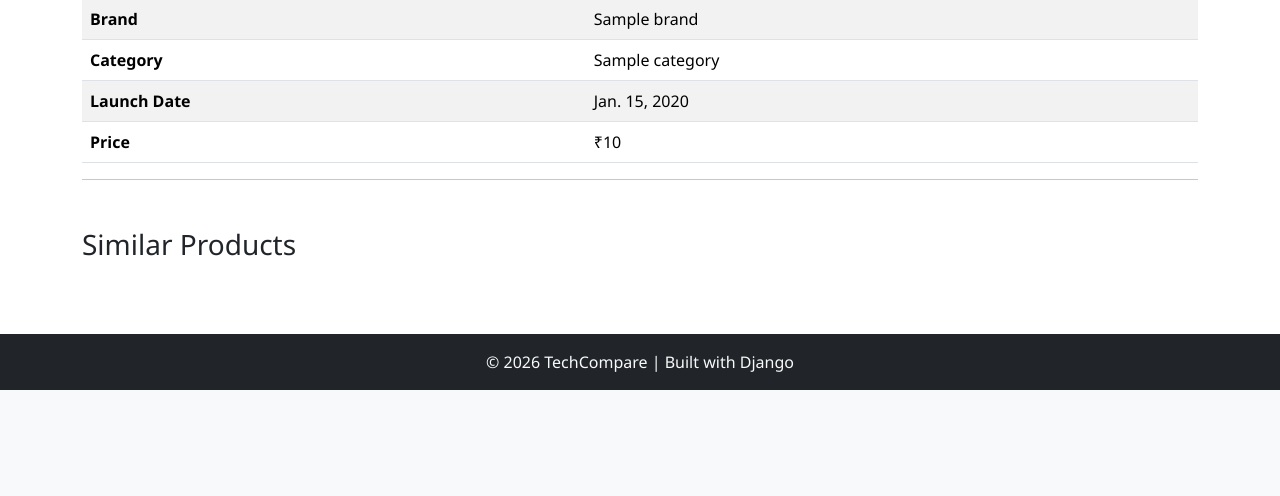
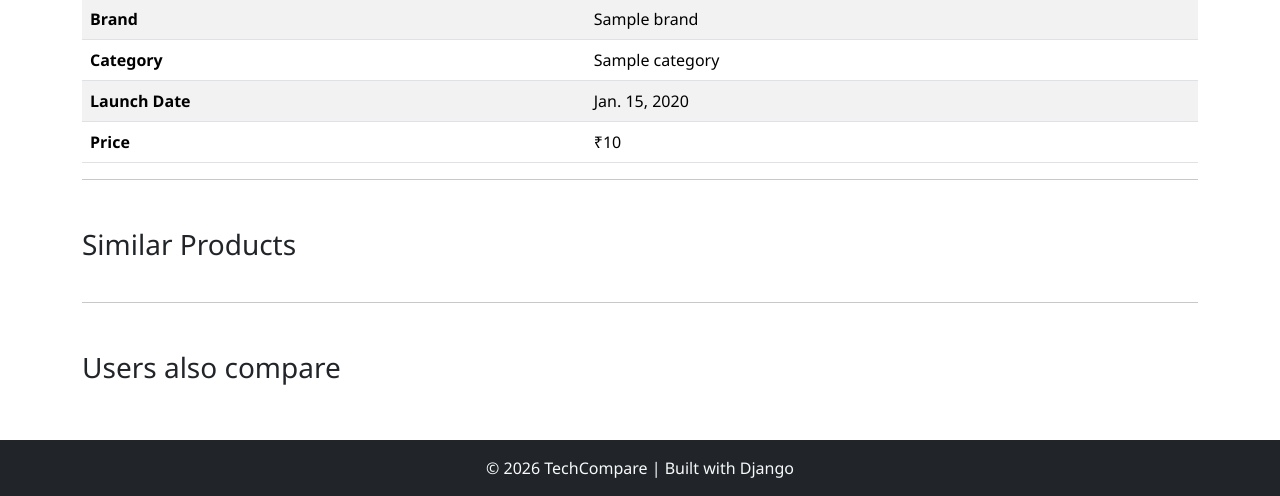
Before and after one commit to PatidarKuldeep/nextcompare, a Django app: a page that uses templates/product_detail.html in a window 1280 px wide. Shown: the part 760-1256 px from the top of the page. Before the commit the page ends 1150 px from the top, so only its background shows below. Run offline with Django 5.2, Linux system fonts and the light colour scheme; tables that the repository leaves empty hold one stand-in row (values such as "Sample post"); grey boxes marked "Sample" are stand-in pictures.

Commit message:
added users also compare section

```diff
--- a/products/views.py
+++ b/products/views.py
@@ -26,18 +26,26 @@ def product_detail(request, slug):
 
     product = get_object_or_404(Product, slug=slug)
 
+    # Similar products
     similar_products = Product.objects.filter(
         category=product.category
-    ).exclude(id=product.id)[:4]
+    ).exclude(id=product.id).order_by("-overall_score")[:4]
 
+    # Products for compare dropdown
     compare_products = Product.objects.filter(
         category=product.category
     ).exclude(id=product.id)[:20]
+
+    # Smart compare suggestions (top scoring)
+    compare_suggestions = Product.objects.filter(
+        category=product.category
+    ).exclude(id=product.id).order_by("-overall_score")[:3]
 
     context = {
         "product": product,
         "similar_products": similar_products,
         "compare_products": compare_products,
+        "compare_suggestions": compare_suggestions,
     }
 
     return render(request, "product_detail.html", context)
--- a/templates/product_detail.html
+++ b/templates/product_detail.html
@@ -17,6 +17,7 @@
 {% endif %}
 </div>
 
+
 <!-- Product Info -->
 <div class="col-md-8">
 
@@ -27,6 +28,7 @@
 <p><strong>Price:</strong> ₹{{ product.price }}</p>
 <p><strong>Launch Date:</strong> {{ product.launch_date }}</p>
 
+
 <h4 class="mt-3">Score</h4>
 
 <div class="progress mb-3">
@@ -36,6 +38,7 @@
 {{ product.overall_score }}/100
 </div>
 </div>
+
 
 {% if product.verdict == "Best Overall" %}
 <span class="badge bg-success fs-6">{{ product.verdict }}</span>
@@ -50,6 +53,7 @@
 <span class="badge bg-danger fs-6">{{ product.verdict }}</span>
 {% endif %}
 
+
 {% if product.affiliate_link %}
 <div class="mt-4">
 <a href="{{ product.affiliate_link }}"
@@ -60,7 +64,8 @@
 </div>
 {% endif %}
 
-        <!-- Compare With Section -->
+
+<!-- Compare With -->
 <hr>
 
 <h4>Compare With</h4>
@@ -68,7 +73,9 @@
 <form action="{% url 'compare_products' %}" method="get" class="d-flex gap-2">
 
 <input type="hidden" name="compare" value="{{ product.id }}">
+
 <select name="compare" class="form-select" required>
+
 <option value="">Select product</option>
 
 {% for p in compare_products %}
@@ -133,9 +140,11 @@ Battery
 </ul>
 
 
+
 <div class="tab-content mt-3">
 
-<!-- GENERAL TAB -->
+
+<!-- GENERAL -->
 
 <div class="tab-pane fade show active" id="general">
 
@@ -166,7 +175,8 @@ Battery
 </div>
 
 
-<!-- PERFORMANCE TAB -->
+
+<!-- PERFORMANCE -->
 
 <div class="tab-pane fade" id="performance">
 
@@ -235,7 +245,8 @@ Integrated
 </div>
 
 
-<!-- CAMERA TAB -->
+
+<!-- CAMERA -->
 
 <div class="tab-pane fade" id="camera">
 
@@ -259,7 +270,8 @@ Integrated
 </div>
 
 
-<!-- BATTERY TAB -->
+
+<!-- BATTERY -->
 
 <div class="tab-pane fade" id="battery">
 
@@ -330,4 +342,40 @@ Score {{ p.overall_score }}
 
 </div>
 
+
+<hr>
+
+<h3 class="mt-5">Users also compare</h3>
+
+<div class="row">
+
+{% for p in compare_suggestions %}
+
+<div class="col-md-4 mb-3">
+
+<div class="card p-3 text-center shadow-sm">
+
+<a href="/compare/?compare={{ product.id }}&compare={{ p.id }}"
+class="text-decoration-none">
+
+<strong>{{ product.name }}</strong>
+
+<br>
+
+<span class="text-muted">vs</span>
+
+<br>
+
+<strong>{{ p.name }}</strong>
+
+</a>
+
+</div>
+
+</div>
+
+{% endfor %}
+
+</div>
+
 {% endblock %}
```
Lines whose indentation alone changed are shown as unchanged.
